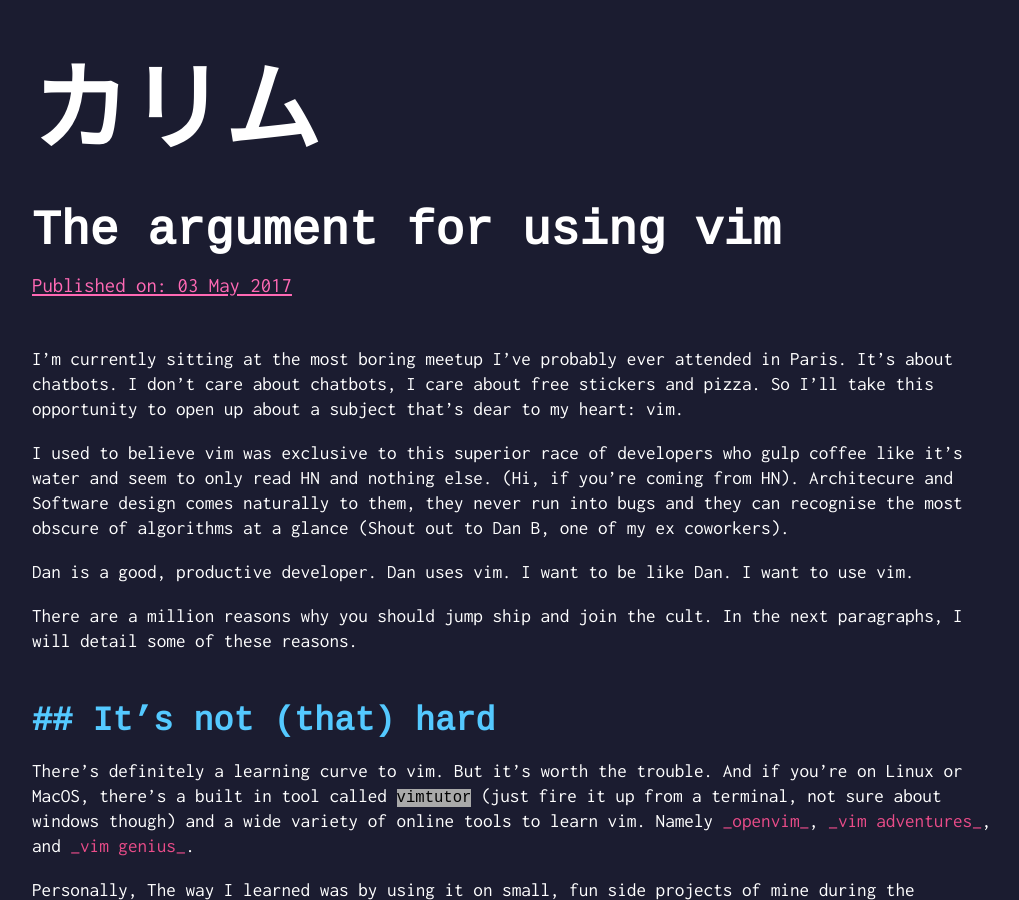
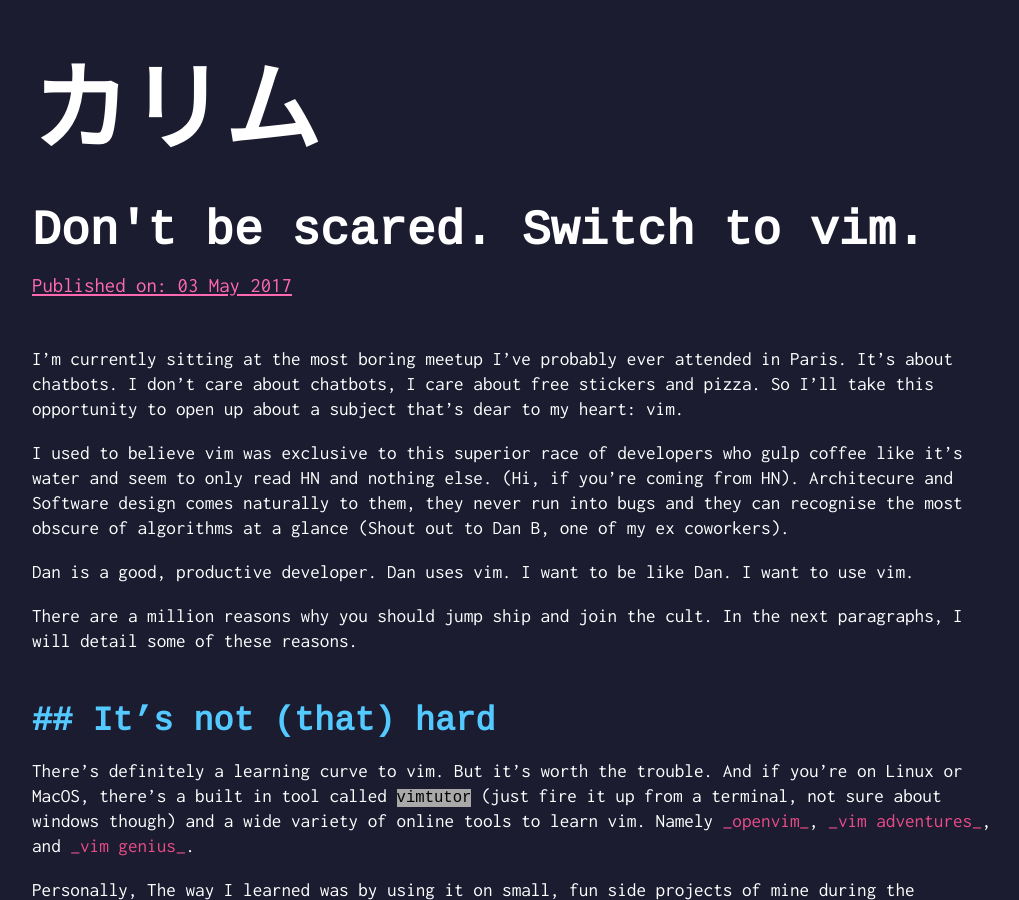
Before and after one commit to Zabanaa/zabanaa.github.io, a Jekyll site: the page built from _posts/2017-05-03-dont-be-scared-switch-to-vim.md, in a window 1280 px wide and 900 px high. Shown: the whole window, without its empty margins (16-1035 px from the left). Built offline with Jekyll 4.4.1, drawn with Linux system fonts in a browser that asks for light colours.

Commit message:
rename vim article

```diff
--- a/_posts/2017-05-03-the-argument-for-using-vim.md
+++ b/_posts/2017-05-03-dont-be-scared-switch-to-vim.md
@@ -1,6 +1,6 @@
 ---
 layout: post
-title: The argument for using vim
+title: Don't be scared. Switch to vim.
 ---
 
 I'm currently sitting at the most boring meetup I've probably ever attended in
```
